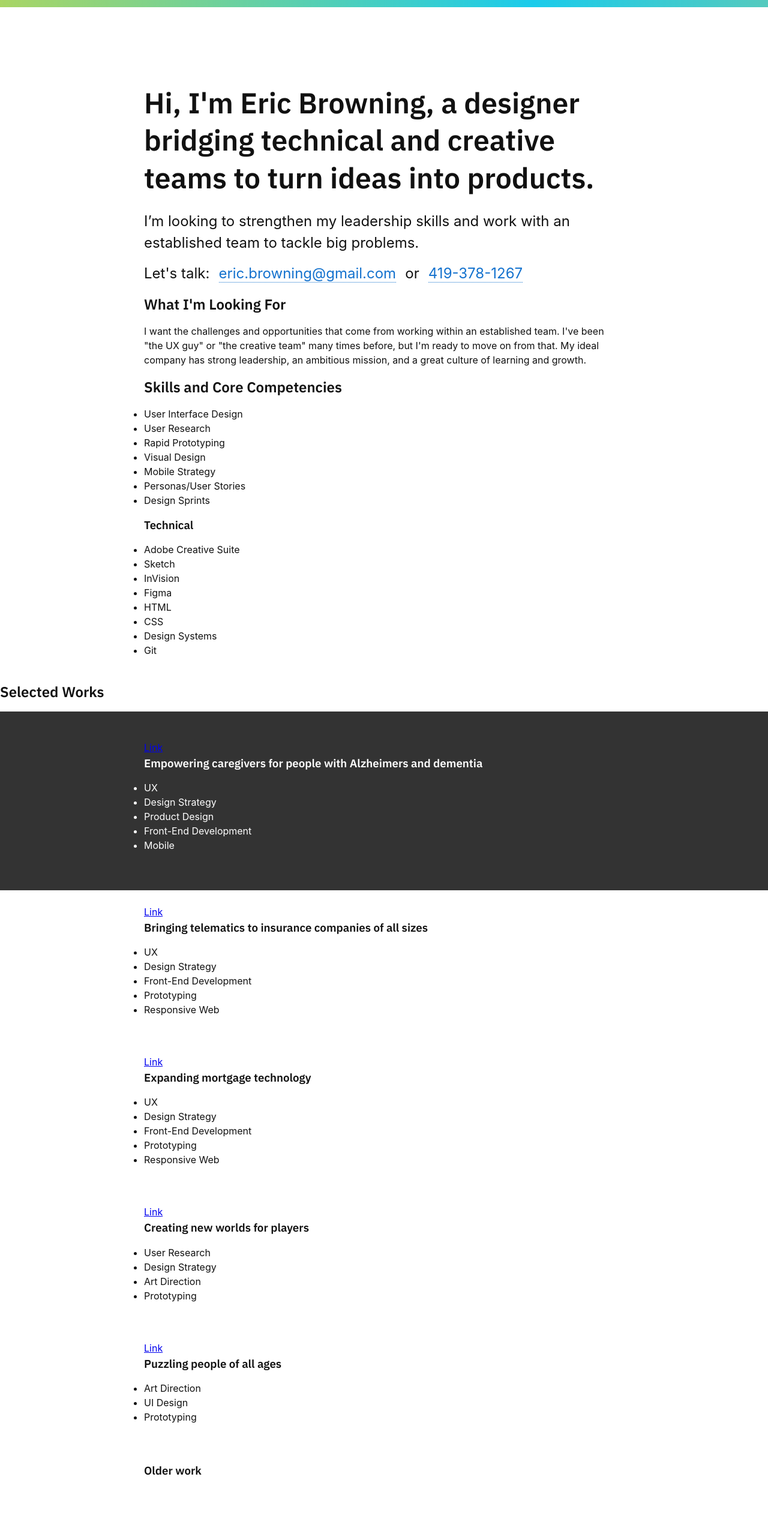
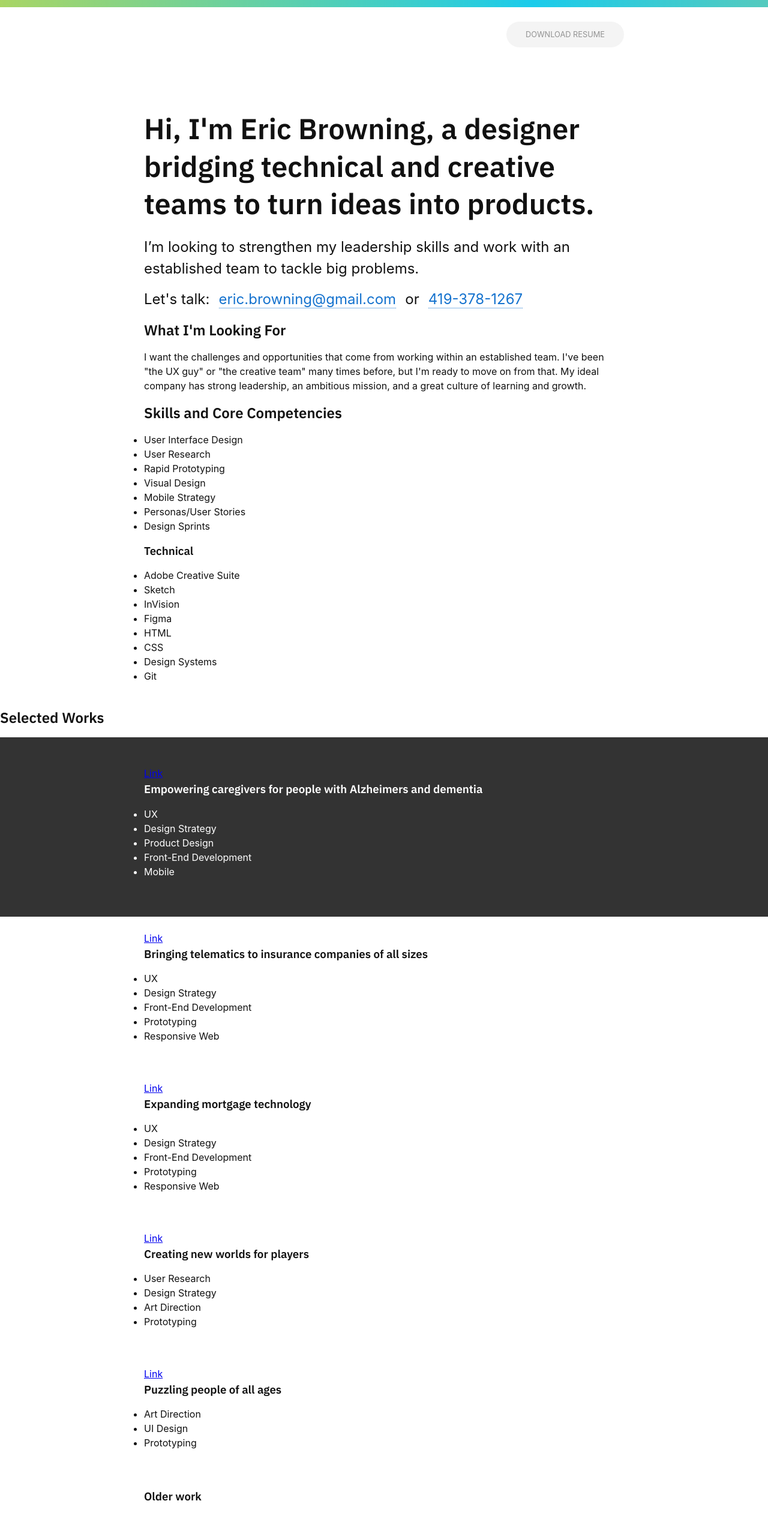
Before and after one commit to browningeric/browningeric, a Jekyll site: the page built from index.html, in a window 1280 px wide. Shown: the whole page at 60% size. Built offline with Jekyll 4.4.1, drawn with Linux system fonts in a browser that asks for light colours; some web fonts are replaced; before the commit the page ends 2504 px from its top, so only the background shows below that.

Commit message:
add resume and button to download

```diff
--- a/_sass/components/_back-button.scss
+++ b/_sass/components/_back-button.scss
@@ -1,5 +1,6 @@
 .back-button {
   background: rgba(0,0,0,.65);
+  box-sizing: border-box;
   color: #fff;
   font-size: 1rem;
   left: 0;
@@ -27,3 +28,25 @@
     width: auto;
   }
 }
+
+.resume-button {
+  background: rgba(#333,.05);
+  border-radius: 1.4rem;
+  color: rgba(#333, .5);
+  font-size: .8rem;
+  padding: .75rem 2rem;
+  text-decoration: none;
+  text-transform: uppercase;
+  transition: all 0.35s ease;
+
+  &:focus,
+  &:hover {
+    background: #b4dd00;
+    color: #333;
+  }
+}
+
+.resume-button-container {
+  display: flex;
+  justify-content: flex-end;
+}
--- a/index.html
+++ b/index.html
@@ -5,6 +5,9 @@ title: Hi, I'm Eric Browning
 
 <body class="color-bar">
   <section class="container">
+    <div class="resume-button-container">
+      <a class="resume-button" href="{{base}}/assets/EricBrowning-Resume.pdf">Download Resume</a>
+    </div>
     <div class="introduction">
       <h1>Hi, I'm Eric Browning, a designer bridging technical and creative teams to turn ideas into products.</h1>
       <p>I’m looking to strengthen my leadership skills and work with an established team to tackle big problems.</p>
```
Also changed, not shown: 1 other file.
